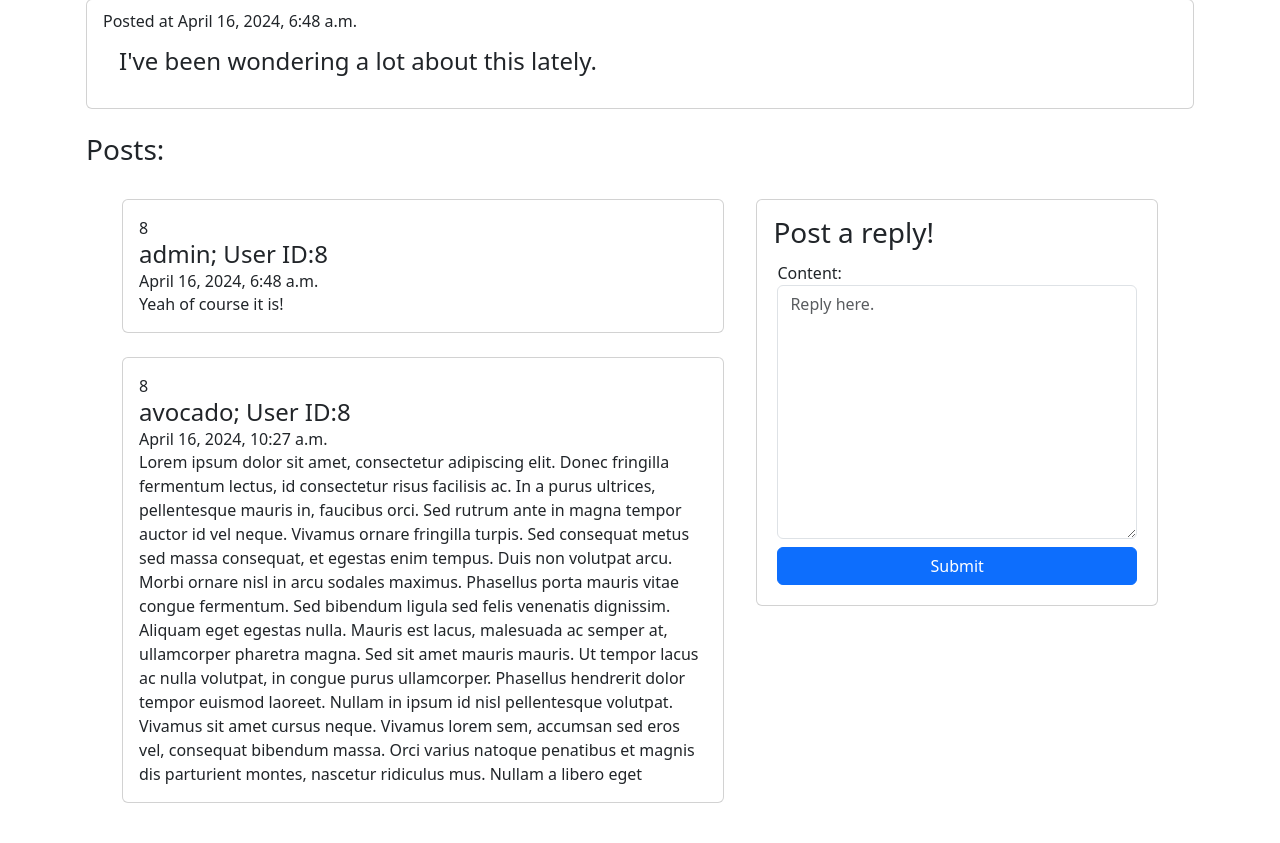
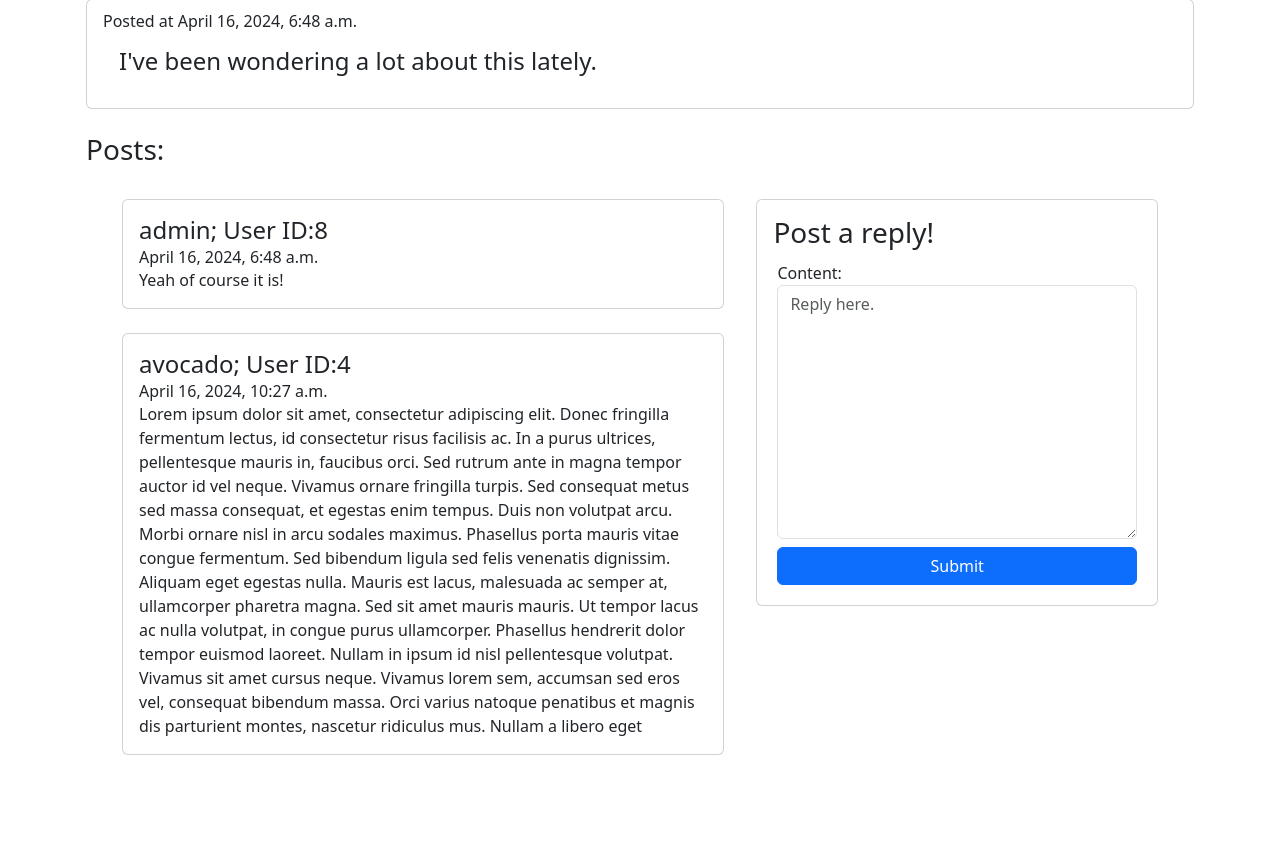
Before and after one commit to MrDaPoyo/stilbe, a Django app: page /thread/1 in a window 1280 px wide. Shown: the part 144-987 px from the top of the page. After the commit the page ends 899 px from the top, so only its background shows below. Run offline with Django 5.2, Linux system fonts and the light colour scheme; a user stored in the database is signed in; data comes from the database, SQL or seed files in the repository; some libraries are stand-ins or nearby versions.

Commit message:
Update user ID display in thread.html template

```diff
--- a/project/templates/forum/thread.html
+++ b/project/templates/forum/thread.html
@@ -29,8 +29,7 @@
             {% for post in posts %}
             <div class="card w-100 h-auto m-4">
                 <div class="card-body">
-                  {% if user.is_staff %}{{ user.id }}{% endif %}
-                  <h4 class="card-title"> {{ post.user }}; User ID:{% if user.is_staff %}{{ user.id }}{% endif %}</h4>
+                  <h4 class="card-title"> {{ post.user }}; User ID:{% if user.is_staff %}{{ post.user.id }}{% endif %}</h4>
                   <h6 class="card-subtitle"> {{ post.created_at }}</h6>
                   <p class="card-text"> {{ post.content }}</p>
                 </div>
```
